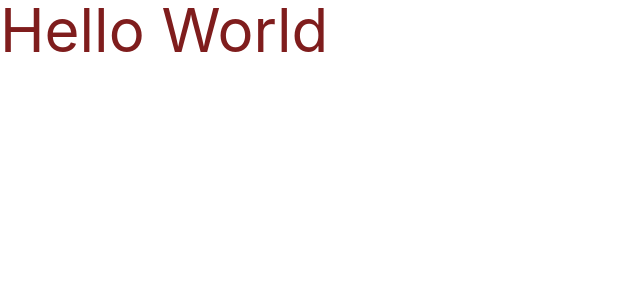
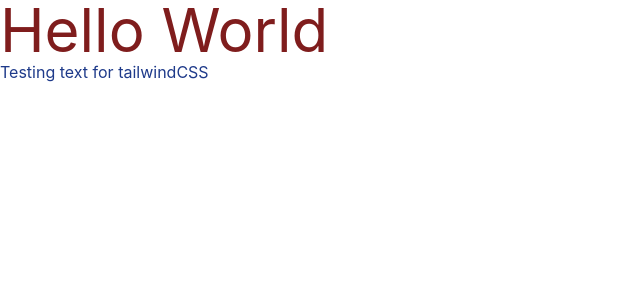
Before and after one commit to epalacio/portfolio-blogr-lp, a React (Create React App) app: page / in a window 1280 px wide. Shown: the top 300 px of the page, without its empty margins (0-640 px from the left). Built offline with nearby package versions, Linux system fonts and the light colour scheme.

Commit message:
Added test for tailwind

```diff
--- a/src/App.js
+++ b/src/App.js
@@ -5,6 +5,9 @@ const App = () => (
 //Fragment is temporary before setting up router
   <Fragment>
     <h1 className="text-red-900 text-6xl">Hello World</h1>
+    <div>
+      <p className="text-blue-900">Testing text for tailwindCSS</p>
+    </div>
   </Fragment>
 );
 
```
